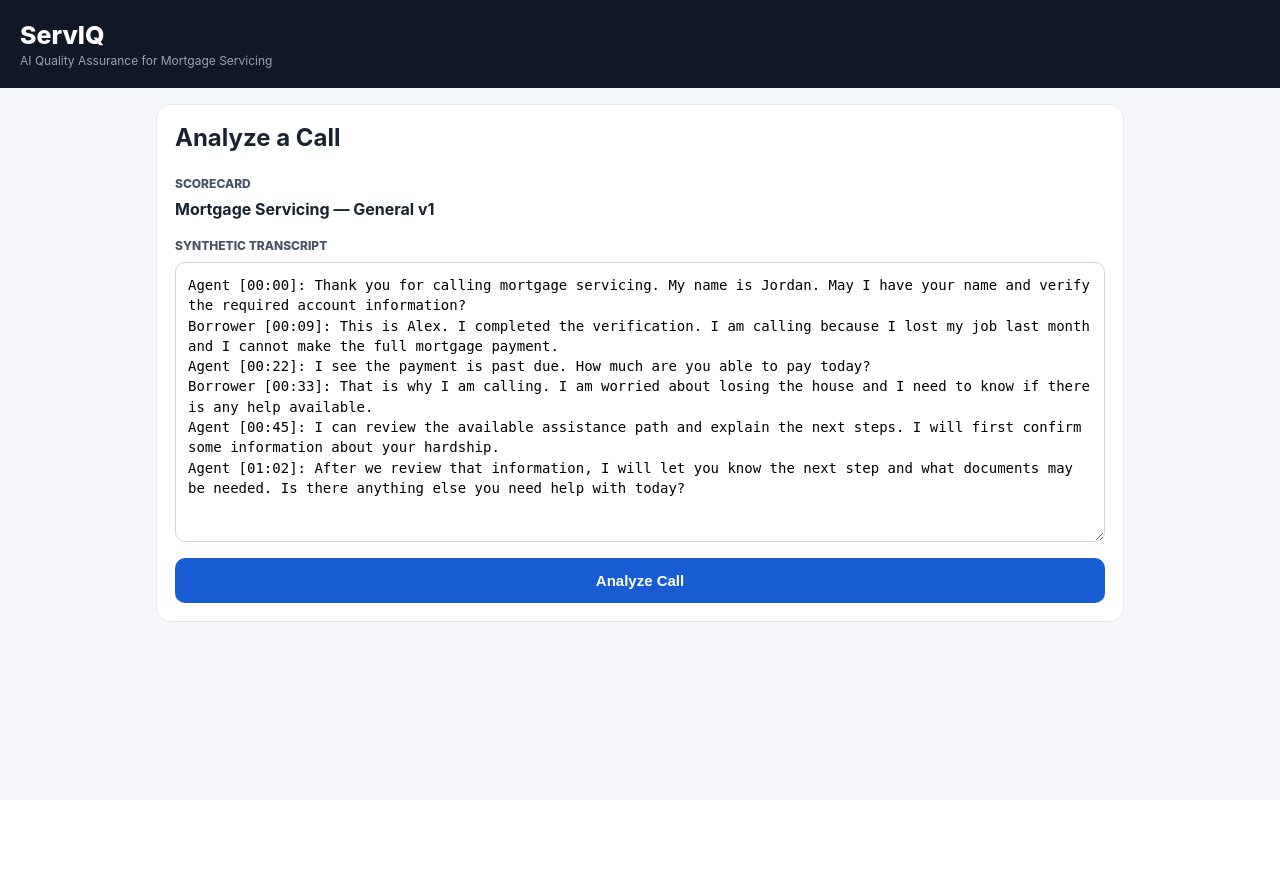
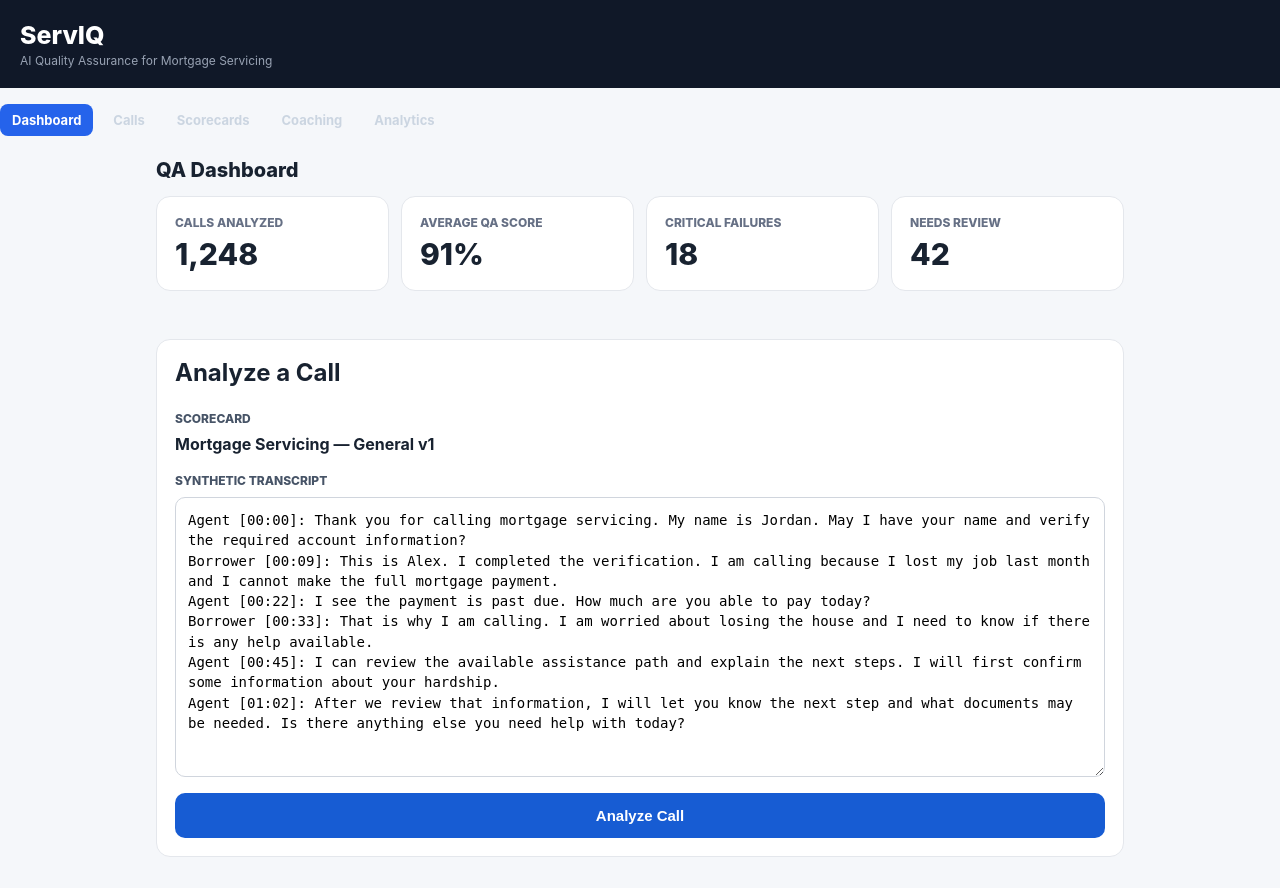
Before and after one commit to bronsontaylortx-collab/serviq, a Flask app: page / in a window 1280 px wide. Before the commit the page ends 622 px from the top, so only its background shows below. Run offline with Flask 3, Linux system fonts and the light colour scheme.

Commit message:
Add ServIQ QA dashboard

```diff
--- a/templates/index.html
+++ b/templates/index.html
@@ -28,6 +28,57 @@ button{width:100%;padding:14px;border:0;border-radius:10px;background:#175cd3;co
 .fail{background:#fee4e2;color:#b42318}
 .review{background:#fff1e7;color:#b54708}
 @media(max-width:650px){.top{grid-template-columns:1fr}.row{display:block}.row>div:last-child{margin-top:8px}}
+  /* ServIQ Dashboard Upgrade */
+.nav{
+  display:flex;
+  gap:8px;
+  margin-top:16px;
+  overflow-x:auto;
+}
+.nav a{
+  color:#cbd5e1;
+  text-decoration:none;
+  padding:8px 12px;
+  border-radius:8px;
+  font-size:13px;
+  font-weight:700;
+  white-space:nowrap;
+}
+.nav a.active{
+  background:#2563eb;
+  color:white;
+}
+.dashboard{
+  display:grid;
+  grid-template-columns:repeat(4,1fr);
+  gap:12px;
+  margin-bottom:16px;
+}
+.stat{
+  background:white;
+  border:1px solid #e4e7ec;
+  border-radius:14px;
+  padding:18px;
+}
+.stat-title{
+  color:#667085;
+  font-size:12px;
+  font-weight:800;
+  text-transform:uppercase;
+}
+.stat-number{
+  font-size:30px;
+  font-weight:800;
+  margin-top:6px;
+}
+.section-title{
+  font-size:20px;
+  font-weight:800;
+  margin:6px 0 14px;
+}
+@media(max-width:650px){
+  .dashboard{grid-template-columns:1fr 1fr;}
+}
 </style>
 </head>
 
@@ -37,6 +88,40 @@ button{width:100%;padding:14px;border:0;border-radius:10px;background:#175cd3;co
 <div class="brand">ServIQ</div>
 <div class="sub">AI Quality Assurance for Mortgage Servicing</div>
 </header>
+
+  <nav class="nav">
+  <a class="active" href="#">Dashboard</a>
+  <a href="#">Calls</a>
+  <a href="#">Scorecards</a>
+  <a href="#">Coaching</a>
+  <a href="#">Analytics</a>
+</nav>
+
+<main>
+  <div class="section-title">QA Dashboard</div>
+
+  <div class="dashboard">
+    <div class="stat">
+      <div class="stat-title">Calls Analyzed</div>
+      <div class="stat-number">1,248</div>
+    </div>
+
+    <div class="stat">
+      <div class="stat-title">Average QA Score</div>
+      <div class="stat-number">91%</div>
+    </div>
+
+    <div class="stat">
+      <div class="stat-title">Critical Failures</div>
+      <div class="stat-number">18</div>
+    </div>
+
+    <div class="stat">
+      <div class="stat-title">Needs Review</div>
+      <div class="stat-number">42</div>
+    </div>
+  </div>
+</main>
 
 <main>
 
```
